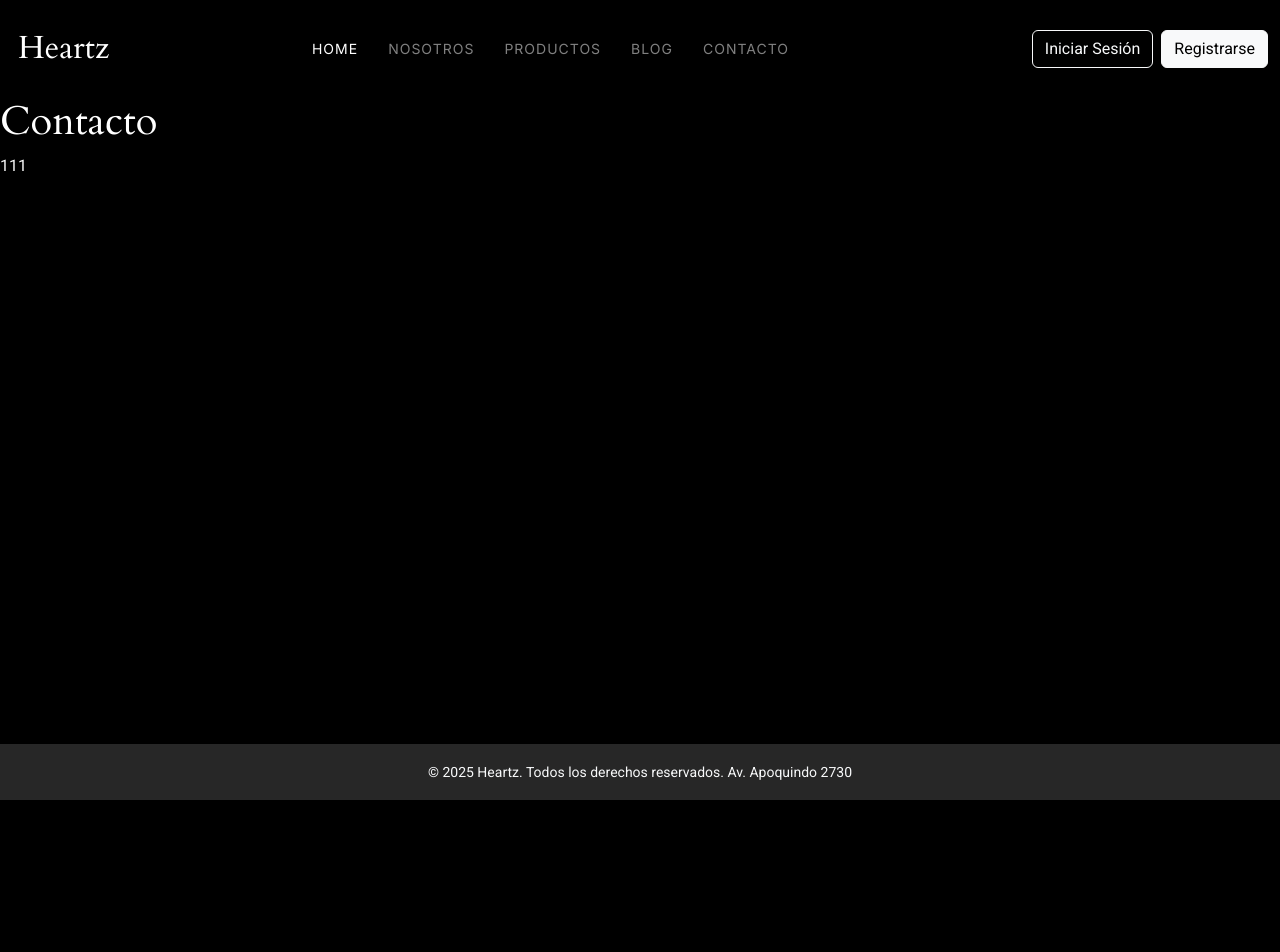
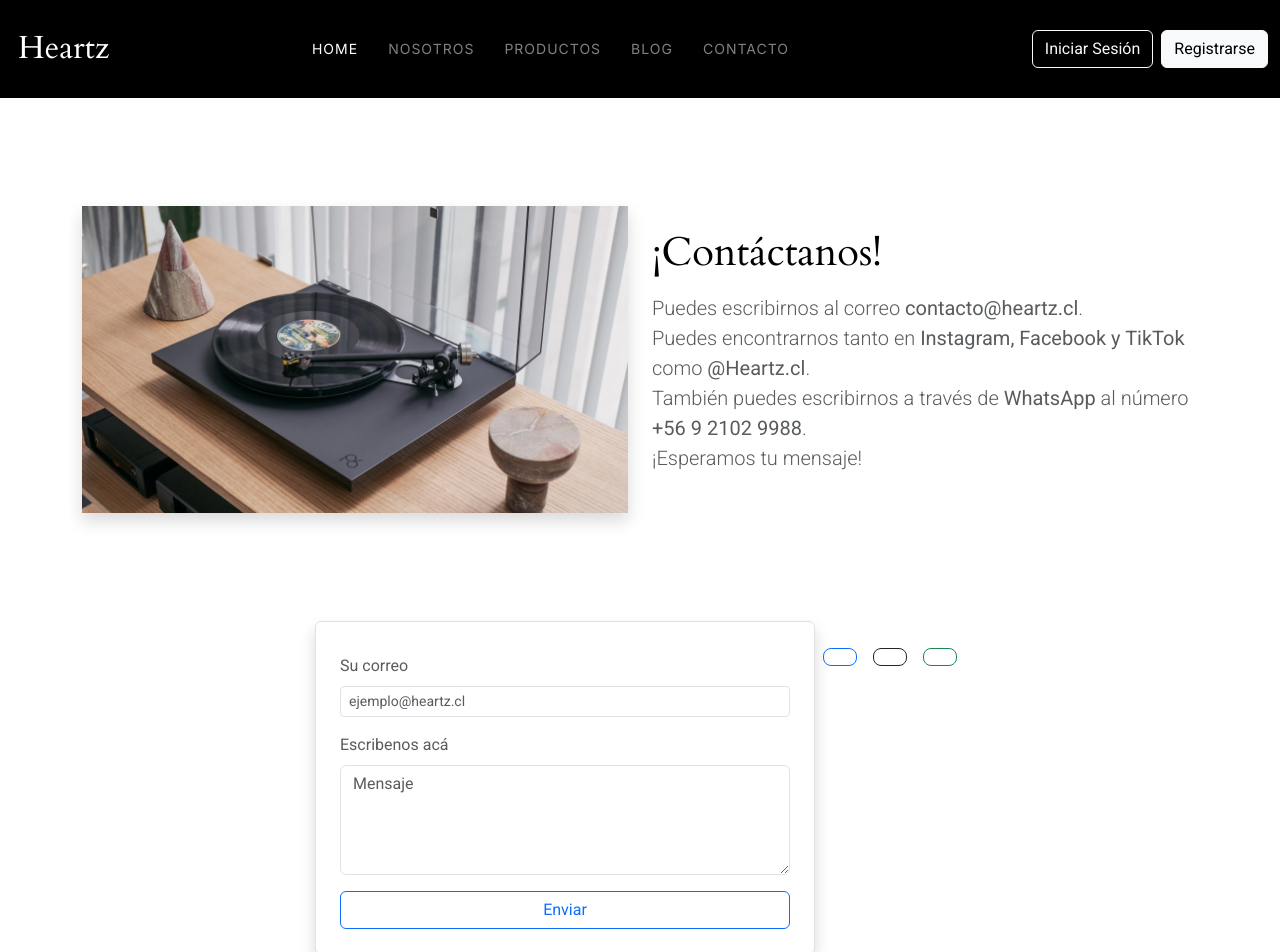
Before and after one commit to Bvnddit/heartz-web, a React (Vite) app: page /Contacto in a window 1280 px wide. Shown: the top 952 px of the page. Before the commit the page ends 800 px from the top, so only its background shows below. Built offline with nearby package versions, Linux system fonts and the light colour scheme.

Commit message:
Creacion de contacto
#revisar iconos de redes sociales

```diff
--- a/src/pages/Contacto.jsx
+++ b/src/pages/Contacto.jsx
@@ -1,11 +1,49 @@
 function Contacto() {
   return (
-    <div >
-      <div>
-        <h1>Contacto</h1>
-        <p className='text-start'>111</p>
+    <div style={{backgroundColor:'white'}}>
+    <section className="container my-5" style={{backgroundColor:'white'}}>
+      <div className="row align-items-center">
+        <div className="col-md-6 text-center">
+          <img src="src/assets/img/default/tornamesas.webp" alt="Tornamesas" className="img-fluid shadow" style={{maxHeight: 500, objectFit: 'cover'}} />
+        </div>
+        <div className="col-md-6">
+          <h1 className="jumbotron-heading mb-3" style={{color:'black'}}>¡Contáctanos!</h1>
+          <p className="lead text-muted">
+            Puedes escribirnos al correo <strong>contacto@heartz.cl</strong>.<br />
+            Puedes encontrarnos tanto en <strong>Instagram, Facebook y TikTok</strong> como <strong>@Heartz.cl</strong>.<br />
+            También puedes escribirnos a través de <strong>WhatsApp</strong> al número <strong>+56 9 2102 9988</strong>.<br />
+            ¡Esperamos tu mensaje!
+          </p>
+        </div>
+      </div>
+    </section>
+    <div className="container d-flex justify-content-center mt-5">
+      <form className="p-4 border rounded shadow" style={{maxWidth: 500, width: '100%'}}>
+        <h1 />
+        <div className="mb-3">
+          <label className="form-label text-muted" htmlFor="tema">Su correo</label>
+          <input className="form-control form-control-sm" type="text" placeholder="ejemplo@heartz.cl" id="tema" />
+        </div>
+        <div className="mb-3">
+          <label className="form-label text-muted" htmlFor="contenido">Escribenos acá</label>
+          <textarea className="form-control" placeholder="Mensaje" id="contenido" rows={4} defaultValue={""} />
+        </div>
+        <button className="btn btn-outline-primary w-100">Enviar</button>
+      </form>
+      <div className="text-center mt-4">
+        <a href="https://www.instagram.com" target="_blank" className="btn btn-outline-primary btn-lg mx-2">
+          <i className="bi bi-instagram fs-3" />
+        </a>
+        <a href="https://www.tiktok.com" target="_blank" className="btn btn-outline-dark btn-lg mx-2">
+          <i className="bi bi-tiktok fs-3" />
+        </a>
+        <a href="https://wa.me/123456789" target="_blank" className="btn btn-outline-success btn-lg mx-2">
+          <i className="bi bi-whatsapp fs-3" />
+        </a>
       </div>
     </div>
+  </div>
+
   );
 }
 
```
